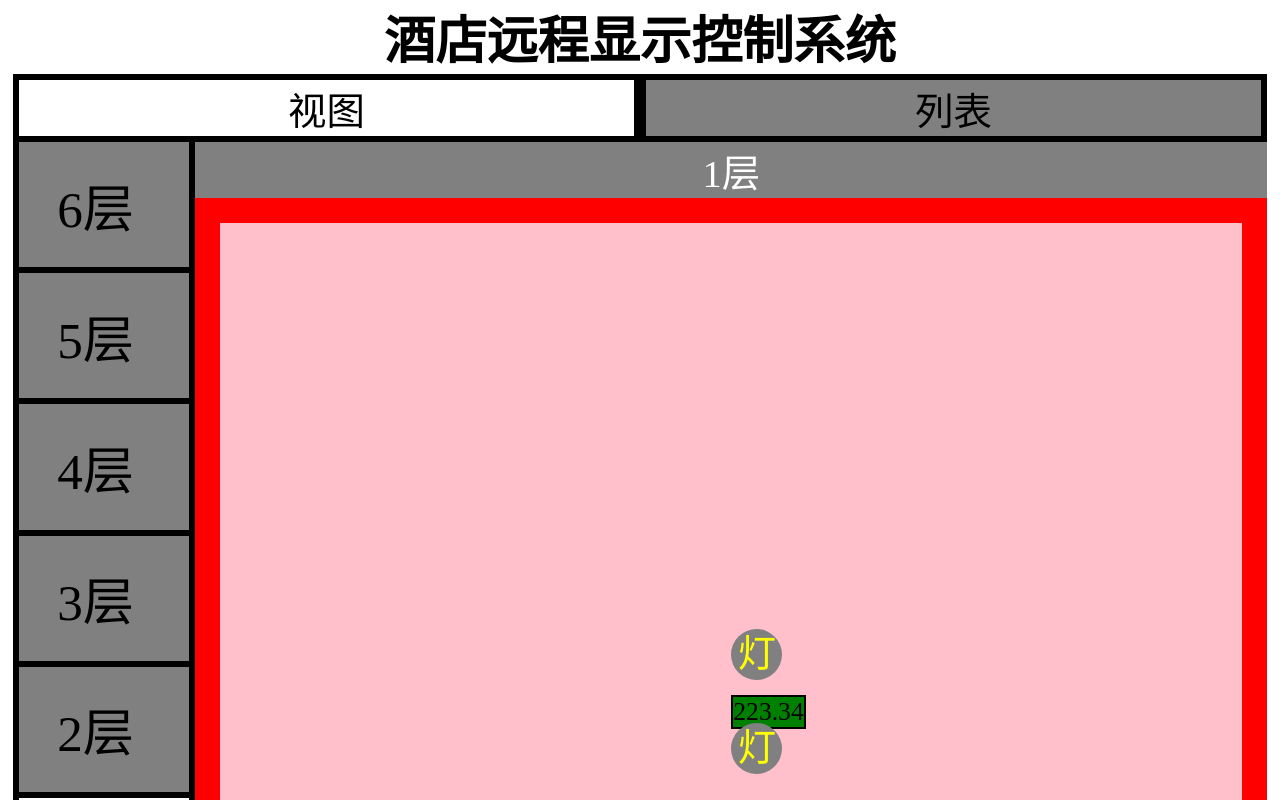
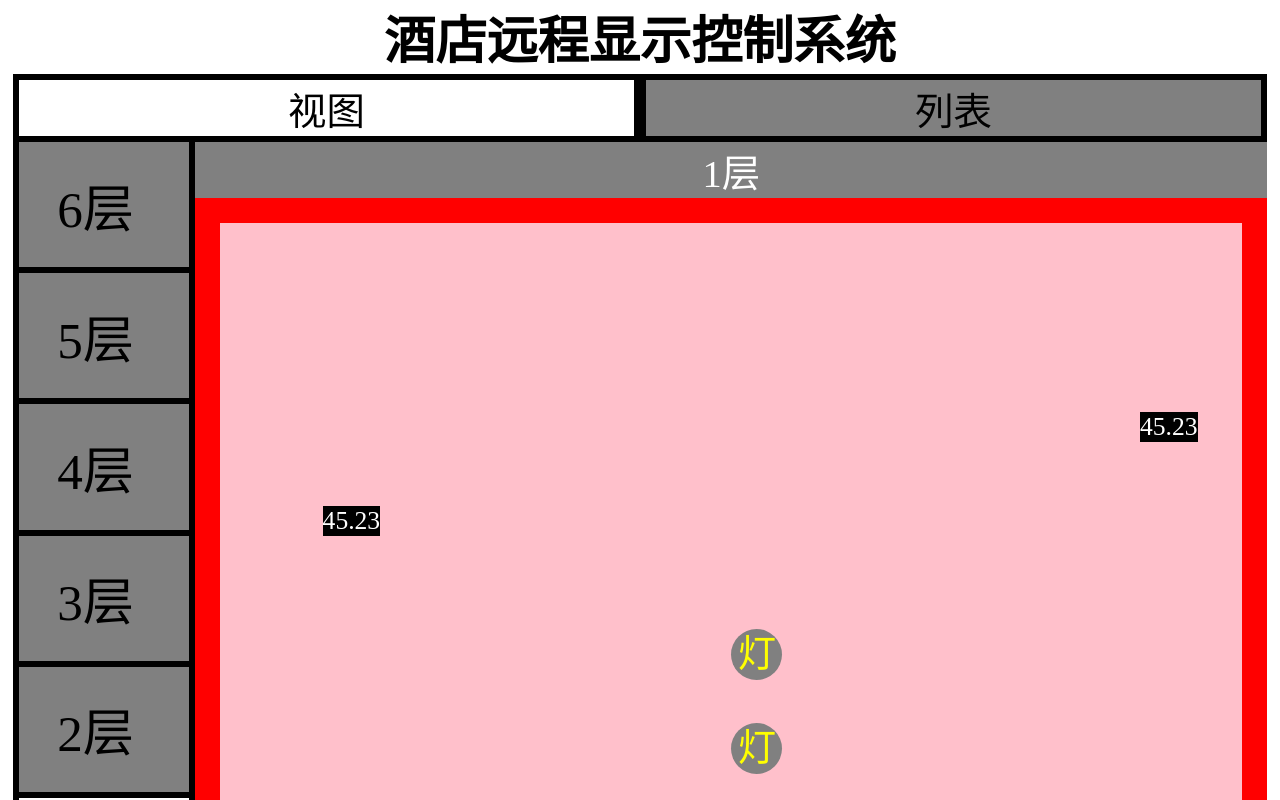
Before and after one commit to kl1302uc/automation, a Vue app: page / in a window 1280 px wide. Shown: the top 800 px of the page. Built offline with nearby package versions, Linux system fonts and the light colour scheme.

Commit message:
完成电表灯控组件

```diff
--- a/src/components/base/EnergyMeter.vue
+++ b/src/components/base/EnergyMeter.vue
@@ -1,24 +1,90 @@
 <!-- 电能表 -->
 <script setup lang='ts'>
-import { ref, reactive } from 'vue';
+import { ref, reactive, onMounted, onUnmounted } from 'vue';
+import type { Iposition } from "../../type/type";
+const {position,address} = withDefaults(defineProps<Iposition>(),{position:()=>{return {top:"",left:"",right:"",bottom:""}},address:"0000"});
+const {top,left,right,bottom} = position;
+const meterWrap=ref<HTMLElement>();
+const detail =ref<HTMLElement>();
 
-
-
+/* 定义关闭包括自己所有兄弟组件 */
+const closeMeters=()=>{
+   const meters= meterWrap.value!.parentNode?.children as HTMLCollection;
+   for(let i = 0;i<meters.length;i++){
+    (meters[i] as HTMLElement).style.zIndex="1";
+    if(meters[i].children[1]){
+        (meters[i].children[1] as HTMLElement).style.display="none";
+    }
+   }
+}
+/* 窗口大小改变后自动改变灯控面板位置 */
+const handleResize=()=>{
+    let parentNodeWidth=(meterWrap.value?.parentNode as HTMLElement)?.clientWidth;
+    let controlRight = meterWrap.value!.offsetLeft+detail.value!.offsetWidth;
+    detail.value!.style.left=(parentNodeWidth-controlRight<0?parentNodeWidth-controlRight:0)+"px";
+    meterWrap.value!.style.zIndex="99";
+}
+const meterEvent=()=>{
+    closeMeters();
+    let state = (getComputedStyle(detail.value as HTMLElement).display=="none")?"block":"none";
+    console.log(state);
+    detail.value!.style.display=state;
+    state=="block"?handleResize():meterWrap.value!.style.zIndex="1";
+   // console.log("lampEvent",(getComputedStyle(boardDom.value as HTMLElement).display=="none")?"inline-grid":"none");
+}
+onMounted(() => {
+    let parentNodeWidth=(meterWrap.value?.parentNode as HTMLElement)?.clientWidth;
+    let controlRight = meterWrap.value!.offsetLeft+detail.value!.offsetWidth;
+    detail.value!.style.left=(parentNodeWidth-controlRight<0?parentNodeWidth-controlRight:0)+"px";
+    window.addEventListener("resize",handleResize);
+    window.addEventListener("click",()=>{detail.value!.style.display="none";meterWrap.value!.style.zIndex="1"});
+})
+onUnmounted(()=>{
+    window.removeEventListener("resize",handleResize);
+});
 </script>
 
 <template>
-    <div class='meterWrap'>
-        223.34
+    <div class='meterWrap' ref="meterWrap" >
+        <div class="meter" @click.stop="meterEvent">
+            45.23
+        </div>
+        <div class="detail" @click.stop ref="detail">
+            <p>地址码:{{ address }}</p>
+            <p>总电量:{{ 234 }}kwh</p>
+            <p>总有功电量:{{342}}kwh</p>
+            <p>A相电压:{{220}}V</p>
+           <p>B相电压:{{220}}V</p>
+           <p>C相电压:{{220}}V</p>
+           <p>A相电流:{{220}}A</p>
+           <p>B相电流:{{22}}A</p>
+           <p>C相电流:{{2}}A</p>
+           <p>备注:幼儿园</p>
+        </div>
     </div>
 </template>
 
 <style scoped lang='less'>
 .meterWrap {
     position: absolute;
-    border: solid 0.2vw;
-    top: 50%;
-    left: 50%;
-    background-color: green;
+    top: v-bind(top);
+    left: v-bind(left);
+    right: v-bind(right);
+    bottom: v-bind(bottom);
+
     font-size: 2vw;
+    >.meter{
+        background-color:black;
+        color:white;
+       display:inline-block;
+    }
+    >.detail{
+        position:absolute;
+        background-color: green;
+        display:none;
+        >p{
+            white-space:nowrap;
+        }
+    }
 }
 </style>
--- a/src/components/firstPage/Graph.vue
+++ b/src/components/firstPage/Graph.vue
@@ -13,7 +13,8 @@ const graphStore = useCounterStore();
     <div class='graphWrap'>
         <h2>{{ graphStore.floorNumber }}</h2>
         <div class="graphDetail">
-            <EnergyMeter></EnergyMeter>
+            <EnergyMeter address="0005" :position="{top:'30%',left:'10%'}"></EnergyMeter>
+            <EnergyMeter address="0004" :position="{top:'20%',left:'90%'}"></EnergyMeter>
             <ControlBoard address="0001" :position="{top:'43%',left:'50%'}"></ControlBoard>
             <ControlBoard address="0002" :position="{top:'53%',left:'50%'}"></ControlBoard>
         </div>
```
